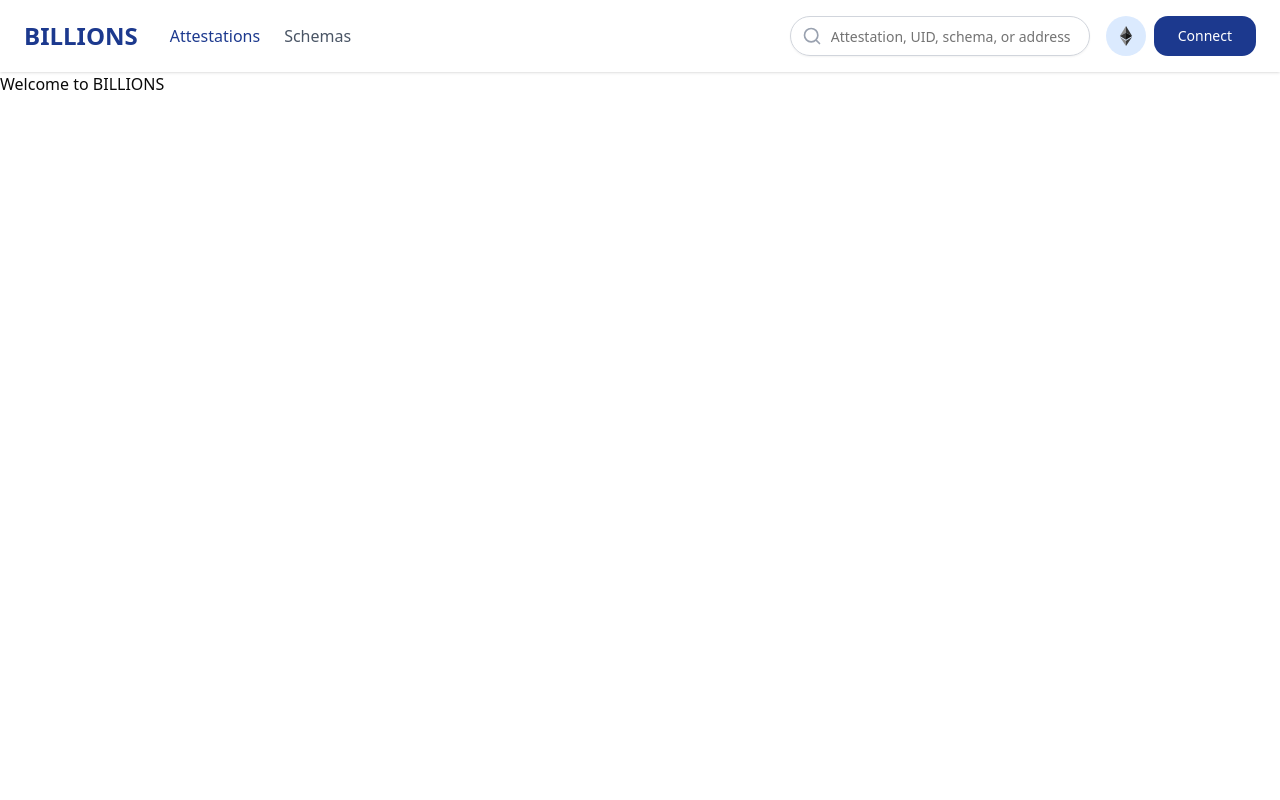
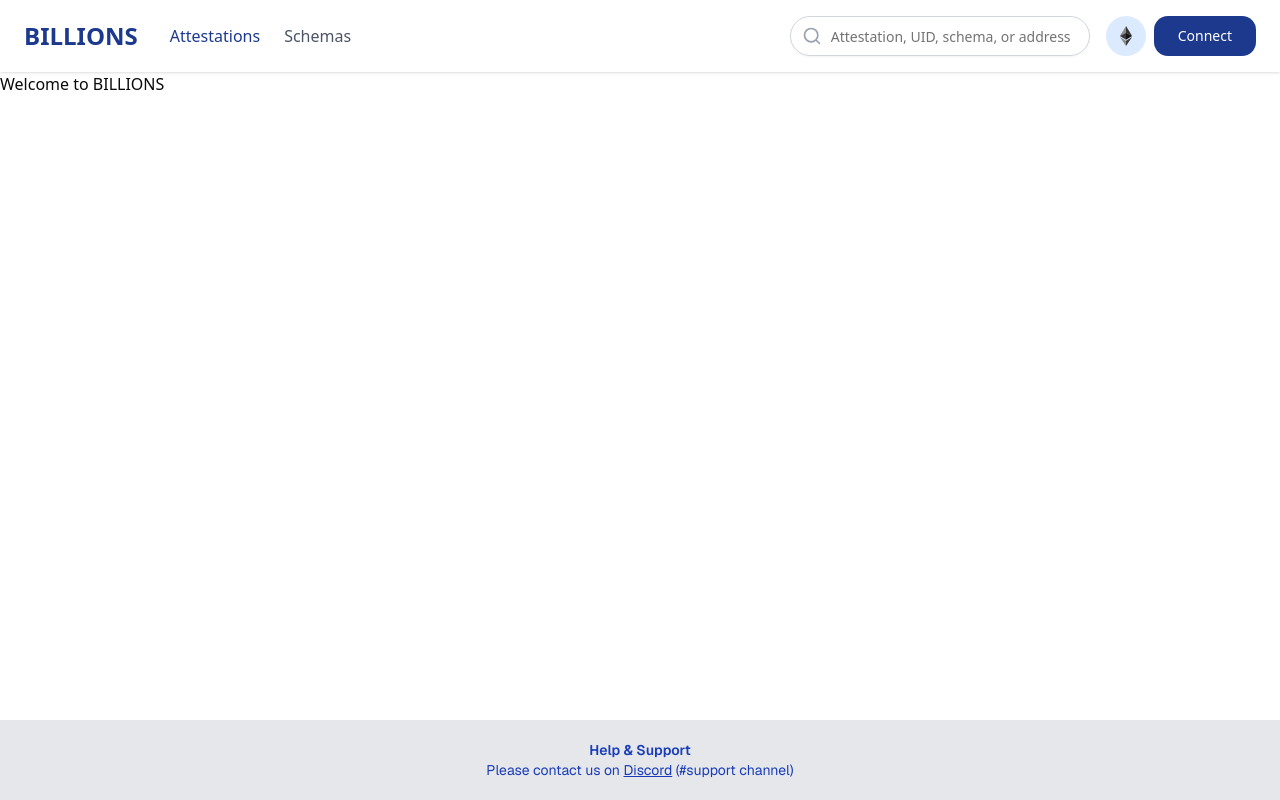
Before and after one commit to SeaaeS81/my-app, a Next.js app: page / in a window 1280 px wide. Built offline with nearby package versions, Linux system fonts and the light colour scheme.

Commit message:
Task5 footer

```diff
--- a/app/layout.tsx
+++ b/app/layout.tsx
@@ -1,8 +1,8 @@
 import type { Metadata } from "next";
 import { Geist, Geist_Mono } from "next/font/google";
 import "./globals.css";
-import Header from "@/components/ui/Header";
-
+import Header from "@/components/ui/Header"; // Убедись, что файл называется с заглавной буквы
+import Footer from "@/components/ui/footer"; // Тоже с заглавной, если файл `Footer.tsx`
 
 const geistSans = Geist({
   variable: "--font-geist-sans",
@@ -27,9 +27,11 @@
   return (
     <html lang="en">
       <body
-        className={`${geistSans.variable} ${geistMono.variable} antialiased`}
-      ><Header />
-        {children}
+        className={`${geistSans.variable} ${geistMono.variable} antialiased flex flex-col min-h-screen`}
+      >
+        <Header />
+        <main className="flex-grow">{children}</main>
+        <Footer />
       </body>
     </html>
   );
--- a/components/ui/Header.tsx
+++ b/components/ui/Header.tsx
@@ -1,4 +1,4 @@
-// components/Header.tsx
+
 import { Input } from "@/components/ui/input"
 import { Button } from "@/components/ui/button"
 import Link from "next/link"
--- /dev/null
+++ b/components/ui/footer.tsx
@@ -0,0 +1,26 @@
+import React from "react";
+
+const Footer: React.FC = () => {
+  return (
+    <footer
+      role="contentinfo"
+      className="bg-gray-200 text-blue-800 text-center py-5 text-sm font-sans"
+    >
+      <p className="font-semibold">Help & Support</p>
+      <p>
+        Please contact us on{" "}
+        <a
+          href="https://discord.com"
+          target="_blank"
+          rel="noopener noreferrer"
+          className="underline hover:text-blue-800"
+        >
+          Discord
+        </a>{" "}
+        (#support channel)
+      </p>
+    </footer>
+  );
+};
+
+export default Footer;
```
